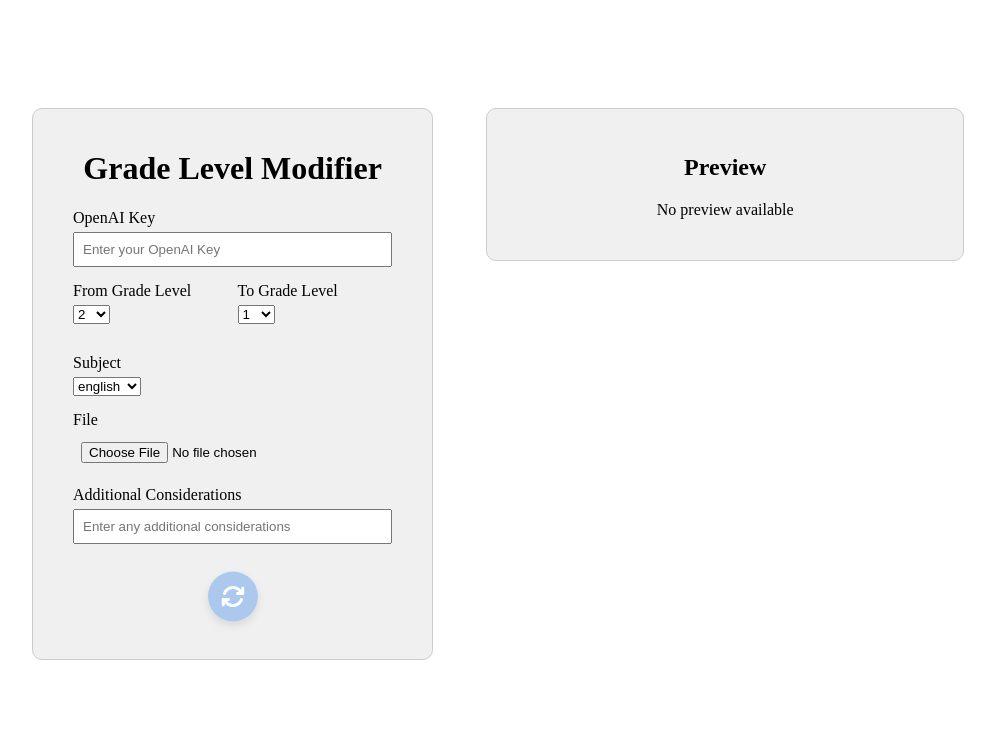
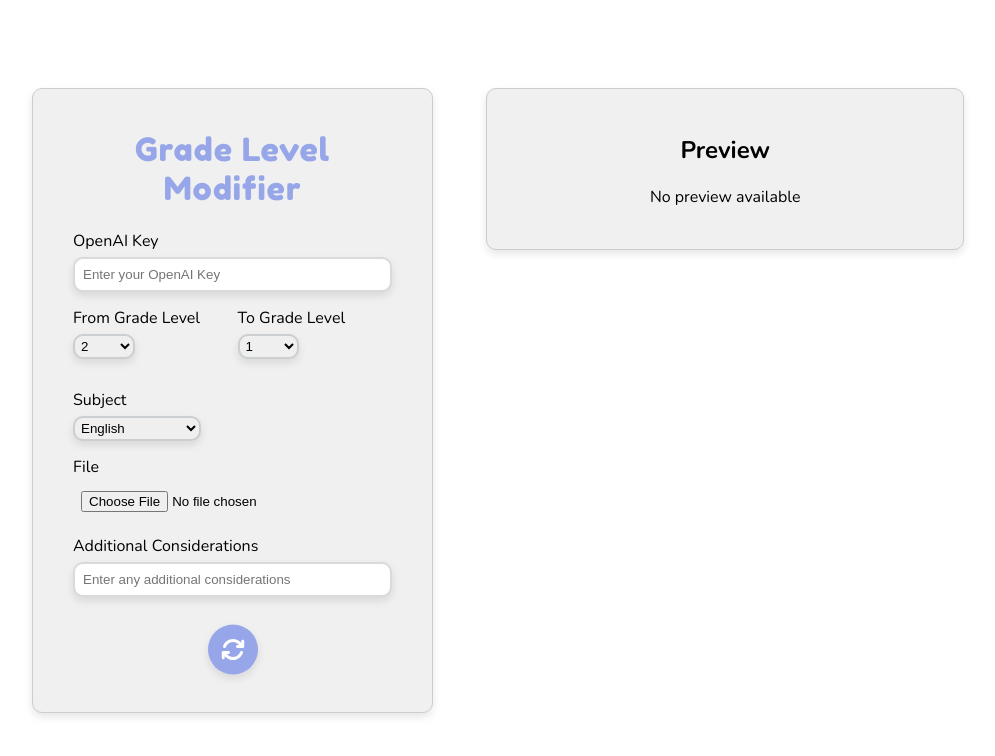
Before and after one commit to Dmw789/GL-Modifier, a React (Vite) app: page / in a window 1280 px wide. Shown: the top 756 px of the page, without its empty margins (142-1137 px from the left). Built offline with nearby package versions, Linux system fonts and the light colour scheme; the HTML template or start-up script is replaced by a standard one.

Commit message:
more styling work

```diff
--- a/index.html
+++ b/index.html
@@ -4,7 +4,7 @@
     <meta charset="UTF-8" />
     <link rel="icon" type="image/svg+xml" href="/vite.svg" />
     <meta name="viewport" content="width=device-width, initial-scale=1.0" />
-    <link href="https://fonts.googleapis.com/css2?family=Fredoka+One&family=Nunito:wght@400;700&display=swap" rel="stylesheet">
+    <link href="https://fonts.googleapis.com/css2?family=Fredoka+One&family=Nunito:wght@300;700&display=swap" rel="stylesheet">
     <title>GL Modifier</title>
   </head>
   <body>
--- a/src/components/button.module.css
+++ b/src/components/button.module.css
@@ -6,7 +6,7 @@
     width: 50px;
     height: 50px;
     border-radius: 50%;
-    background-color: #9cbeedcc;
+    background-color: rgb(150, 166, 232);
     display: flex;
     align-items: center;
     justify-content: center;
@@ -17,7 +17,7 @@
 }
 
 .floatingButton:hover {
-    background-color: #acdaff;
+    background-color: #8eccff;
     transform: scale(1.1);
 }
 
--- a/src/components/form.module.css
+++ b/src/components/form.module.css
@@ -4,6 +4,7 @@
     border: 1px solid #ccc;
     border-radius: 10px;
     width: 30%;
+    box-shadow: 0 4px 8px rgba(0, 0, 0, 0.1);
 }
 .formContainer form div {
     margin-bottom: 15px;
@@ -12,11 +13,26 @@
     display: block;
     margin-bottom: 5px;
 }
-.formContainer input[type="text"],
-.formContainer input[type="file"] {
+.formContainer input[type="text"]{
     width: 100%;
     padding: 8px;
     box-sizing: border-box;
+    border-radius: 10px;
+    border: 2px solid rgba(96, 114, 122, 0.25);
+    box-shadow: 0 4px 8px rgba(0, 0, 0, 0.1);
+}
+.formContainer input[type="file"]{
+    width: 100%;
+    padding: 8px;
+    box-sizing: border-box;
+}
+.formContainer select{
+    width: 40%;
+    padding: 2px;
+    border-radius: 10px;
+    border: 2px solid rgba(96, 114, 122, 0.25);
+    box-sizing: border-box;
+    box-shadow: 0 4px 8px rgba(0, 0, 0, 0.1);
 }
 .formContainer .buttons {
     display: flex;
@@ -27,6 +43,10 @@
 .formHeader {
     text-align: center;
     padding-top: 20px;
+    font-family: "Fredoka One";
+    font-weight: 200;
+    letter-spacing: 1px;
+    color: rgb(150, 166, 232);
 }
 
 .gradeLevelContainer {
--- a/src/components/form.tsx
+++ b/src/components/form.tsx
@@ -17,13 +17,13 @@ interface FormProps {
 
 const Form: React.FC<FormProps> = ({ onFileUpload }) => {
   const gradeLevels = ['K', '1', '2', '3', '4', '5', '6', '7', '8', '9', '10', '11', '12'];
-  const subjects = ['english', 'science', 'math'];
+  const subjects = ['English', 'Science', 'Math'];
 
   const [formData, setFormData] = useState<FormData>({
     openAIKey: '',
     fromGradeLevel: '2',
     toGradeLevel: '1',
-    subject: 'english',
+    subject: 'English',
     file: null,
     additionalConsiderations: ''
   });
--- a/src/components/preview.module.css
+++ b/src/components/preview.module.css
@@ -9,4 +9,5 @@
     height: 80%;
     max-height: 80%;
     text-align: center;
+    box-shadow: 0 4px 8px rgba(0, 0, 0, 0.1);
 }
--- a/src/index.module.css
+++ b/src/index.module.css
@@ -2,6 +2,7 @@
   display: flex;
   flex-direction: row;
   justify-content:center;
-  padding-top: 100px;
+  padding-top: 80px;
   margin: 0 100px;
+  font-family: "Nunito";
 }
```
